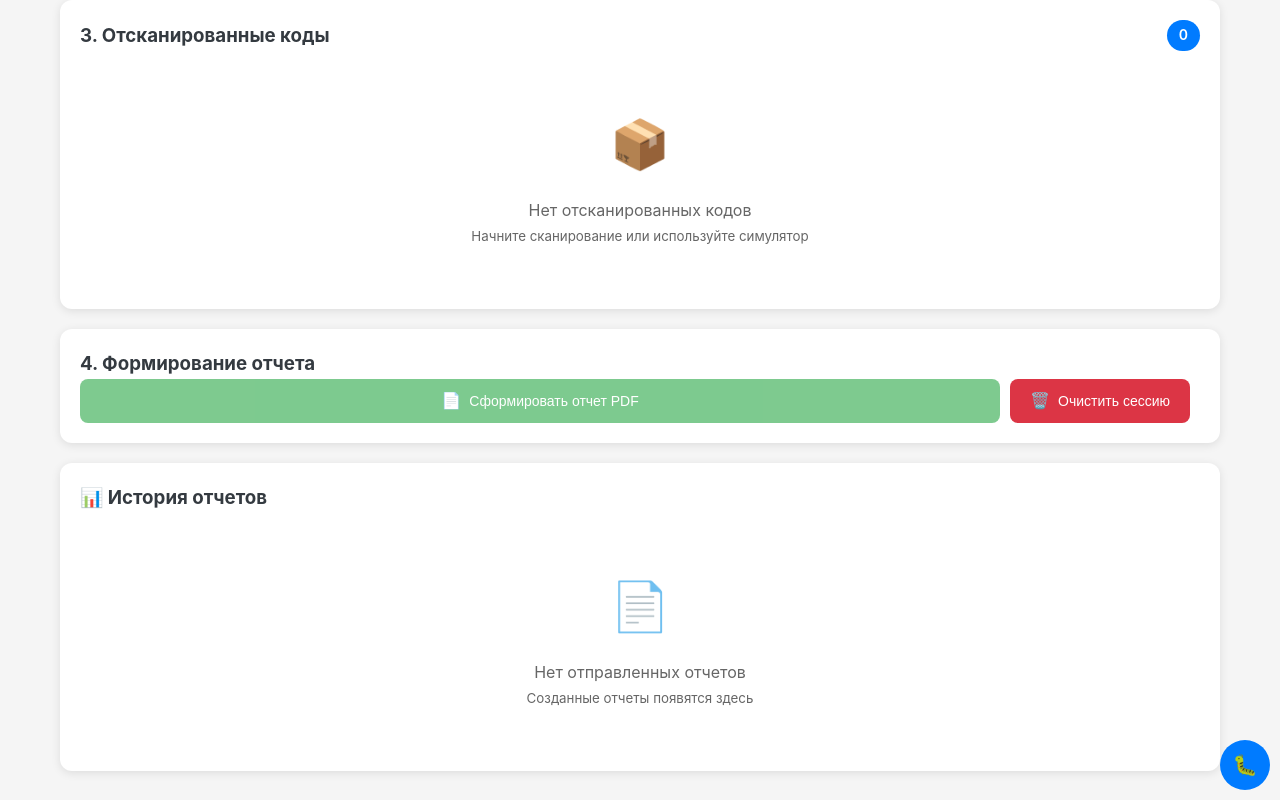
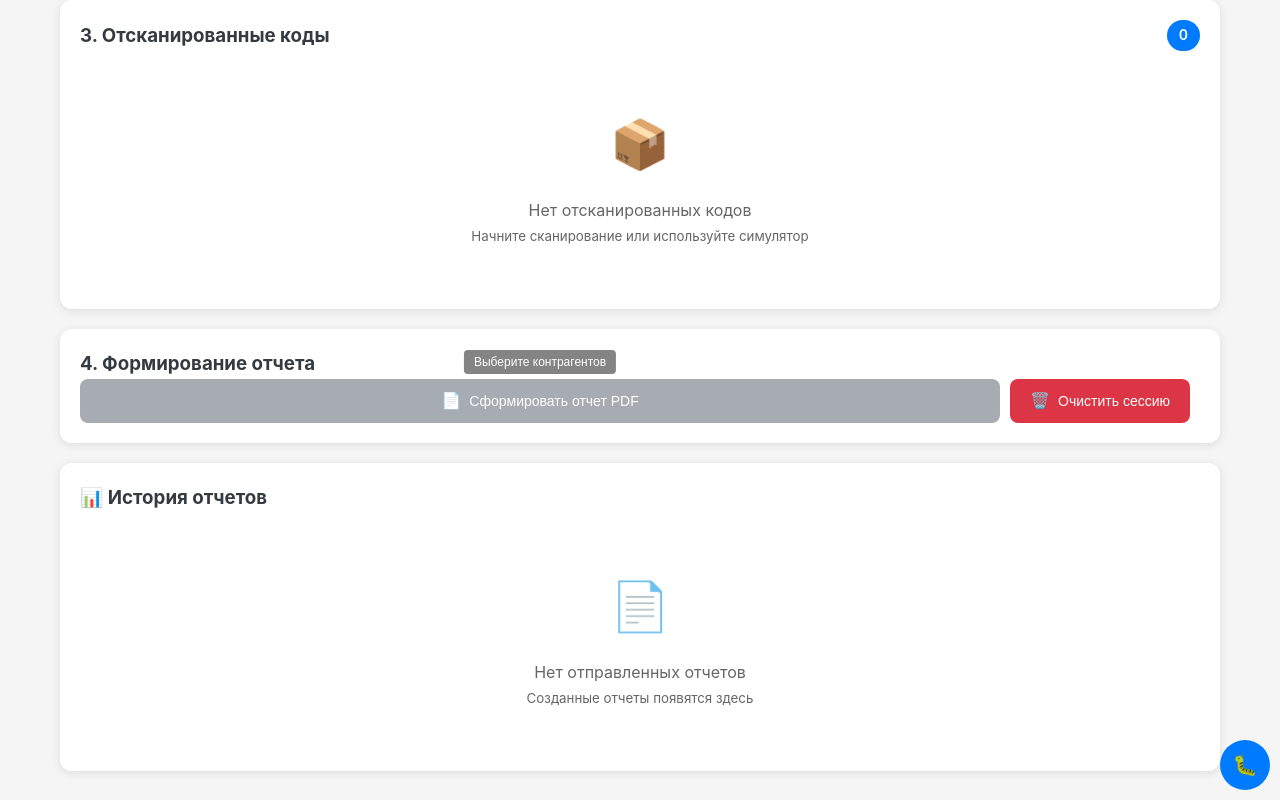
Before and after one commit to Sermilonik/MegaQRapp, a plain HTML site: page index.html in a window 1280 px wide. In both pictures the pointer is over the button "Выберите контрагентов". Shown: the part 782-1582 px from the top of the page. Drawn offline with nearby package versions, Linux system fonts and the light colour scheme; a script that the page names is missing.

Commit message:
Update styles.css

```diff
--- a/css/styles.css
+++ b/css/styles.css
@@ -1290,3 +1290,31 @@ h1 {
     0% { background-color: rgba(0, 255, 0, 0.3); }
     100% { background-color: transparent; }
 }
+
+.btn[title]:hover::after {
+    content: attr(title);
+    position: absolute;
+    bottom: 100%;
+    left: 50%;
+    transform: translateX(-50%);
+    background: #333;
+    color: white;
+    padding: 5px 10px;
+    border-radius: 4px;
+    font-size: 12px;
+    white-space: nowrap;
+    z-index: 1000;
+    margin-bottom: 5px;
+}
+
+.btn[title] {
+    position: relative;
+}
+
+/* Стиль для неактивной кнопки отчета */
+#generateReport:disabled {
+    background-color: #6c757d;
+    border-color: #6c757d;
+    cursor: not-allowed;
+    opacity: 0.6;
+}
```
